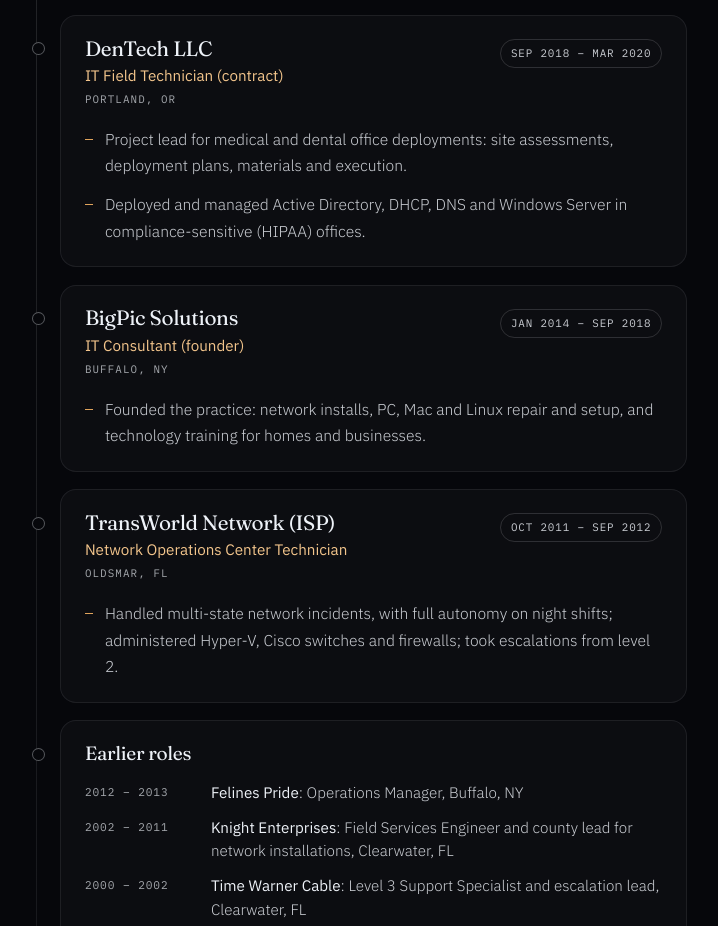
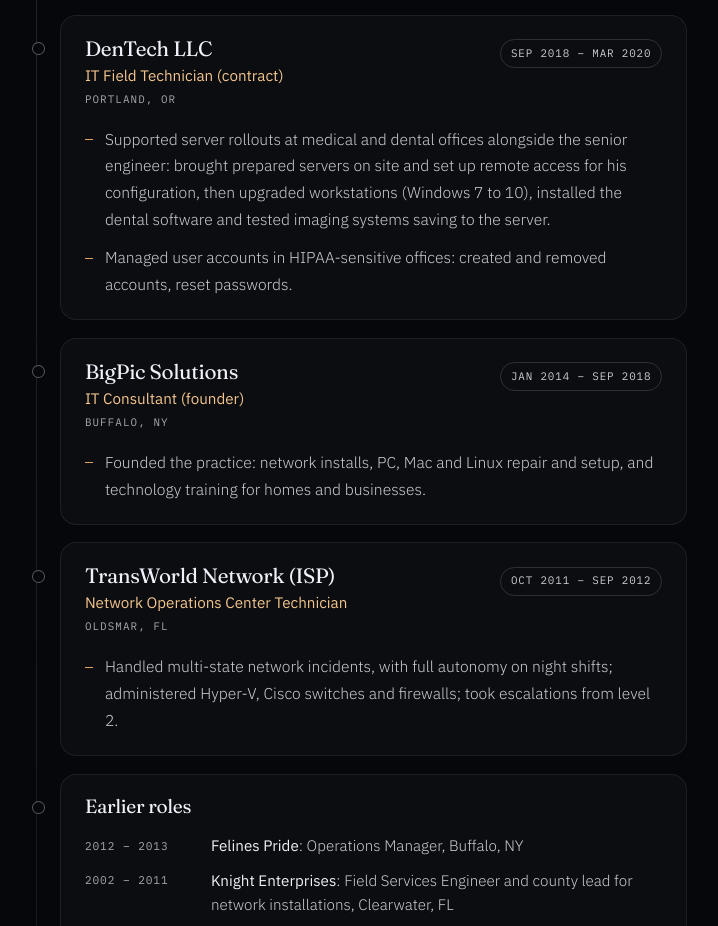
Before and after one commit to DaryllGomas/website, a plain HTML site: page resume/index.html in a window 1280 px wide. Shown: the part 2352-3278 px from the top of the page, without its empty margins (503-1221 px from the left). Drawn offline with Linux system fonts and the light colour scheme.

Commit message:
Résumé v2.12
Co-Authored-By: Claude Fable 5.2 <noreply@anthropic.com>

```diff
--- a/resume/index.html
+++ b/resume/index.html
@@ -339,8 +339,8 @@ html.embed .page { padding-top:16px; }
           <div class="jh"><h3><span class="org">DenTech LLC</span><span class="sep"> · </span><span class="ttl">IT Field Technician (contract)</span></h3>
             <p class="meta"><span class="loc">Portland, OR</span><span class="sep"> · </span><span class="date">Sep 2018 – Mar 2020</span></p></div>
           <ul class="bul">
-            <li>Project lead for medical and dental office deployments: site assessments, deployment plans, materials and execution.</li>
-            <li>Deployed and managed Active Directory, DHCP, DNS and Windows Server in compliance-sensitive (HIPAA) offices.</li>
+            <li>Supported server rollouts at medical and dental offices alongside the senior engineer: brought prepared servers on site and set up remote access for his configuration, then upgraded workstations (Windows 7 to 10), installed the dental software and tested imaging systems saving to the server.</li>
+            <li>Managed user accounts in HIPAA-sensitive offices: created and removed accounts, reset passwords.</li>
           </ul>
         </article>
 
```
Also changed, not shown: 2 other files.
